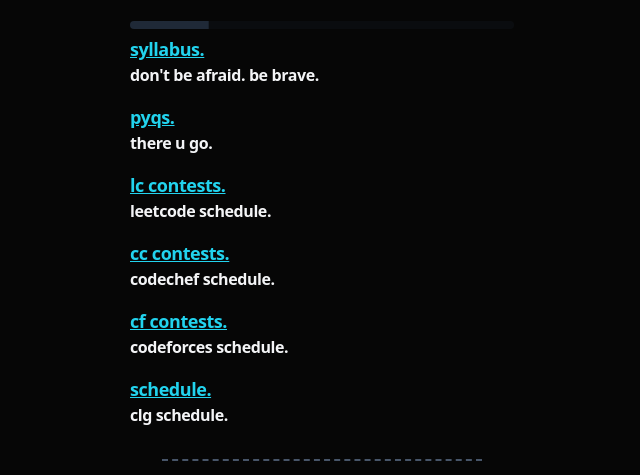
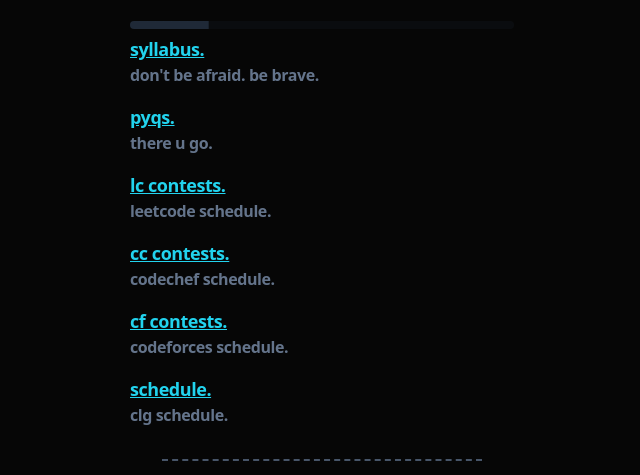
Before and after one commit to Sayak-Bhunia/cipher, a React (Vite) app: page / in a window 1280 px wide. Shown: the part 203-678 px from the top of the page, without its empty margins (306-946 px from the left). Built offline with nearby package versions, Linux system fonts and the light colour scheme; no server answers; grey boxes are pictures that could not be loaded.

Commit message:
Update Content.jsx

```diff
--- a/src/components/Content.jsx
+++ b/src/components/Content.jsx
@@ -22,7 +22,7 @@ const Content = () => {
                 syllabus.
               </a>
             </h3>
-            <h3 className="text-gray-100 text-md font-semibold tracking-tight ml-0s">
+            <h3 className="text-slate-500 text-md font-semibold tracking-tight ml-0s">
               don't be afraid. be brave.
             </h3>
             <h3 className="text-cyan-400 text-lg font-semibold tracking-tight mt-4 ml-0s">
@@ -34,7 +34,7 @@ const Content = () => {
                 pyqs.
               </a>
             </h3>
-            <h3 className="text-gray-100 text-md font-semibold tracking-tight ml-0">
+            <h3 className="text-slate-500 text-md font-semibold tracking-tight ml-0">
               there u go.
             </h3>
             <h3 className="text-cyan-400 text-lg font-semibold tracking-tight mt-4 ml-0s">
@@ -46,7 +46,7 @@ const Content = () => {
                 lc contests.
               </a>
             </h3>
-            <h3 className="text-gray-100 text-md font-semibold tracking-tight ml-0">
+            <h3 className="text-slate-500 text-md font-semibold tracking-tight ml-0">
               leetcode schedule.
             </h3>
             <h3 className="text-cyan-400 text-lg font-semibold tracking-tight mt-4 ml-0s">
@@ -58,7 +58,7 @@ const Content = () => {
                 cc contests.
               </a>
             </h3>
-            <h3 className="text-gray-100 text-md font-semibold tracking-tight ml-0">
+            <h3 className="text-slate-500 text-md font-semibold tracking-tight ml-0">
               codechef schedule.
             </h3>
             <h3 className="text-cyan-400 text-lg font-semibold tracking-tight mt-4 ml-0s">
@@ -70,7 +70,7 @@ const Content = () => {
                 cf contests.
               </a>
             </h3>
-            <h3 className="text-gray-100 text-md font-semibold tracking-tight ml-0">
+            <h3 className="text-slate-500 text-md font-semibold tracking-tight ml-0">
               codeforces schedule.
             </h3>
             <h3 className="text-cyan-400 text-lg font-semibold tracking-tight mt-4 ml-0s">
@@ -82,7 +82,7 @@ const Content = () => {
                 schedule.
               </a>
             </h3>
-            <h3 className="text-gray-100 text-md font-semibold tracking-tight ml-0">
+            <h3 className="text-slate-500 text-md font-semibold tracking-tight ml-0">
               clg schedule.
             </h3>
           </div>
```
